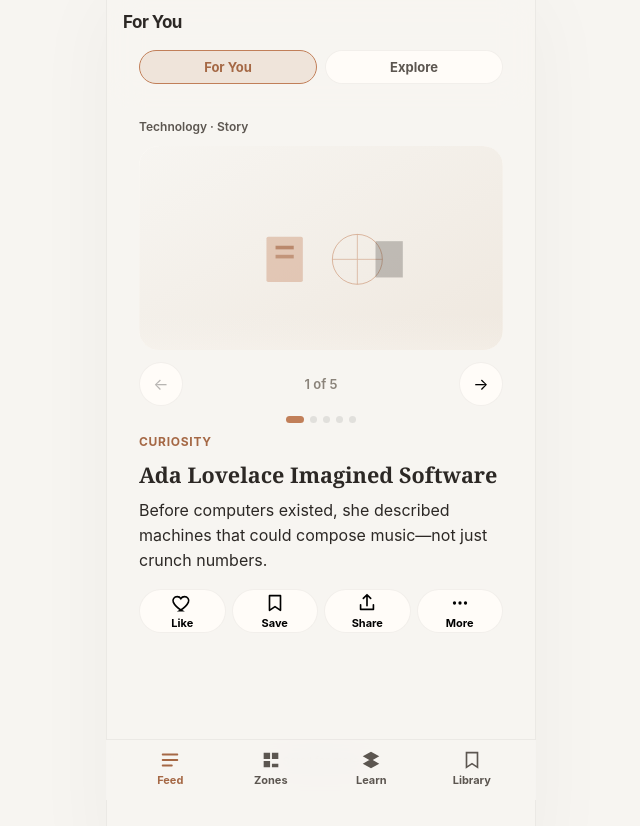
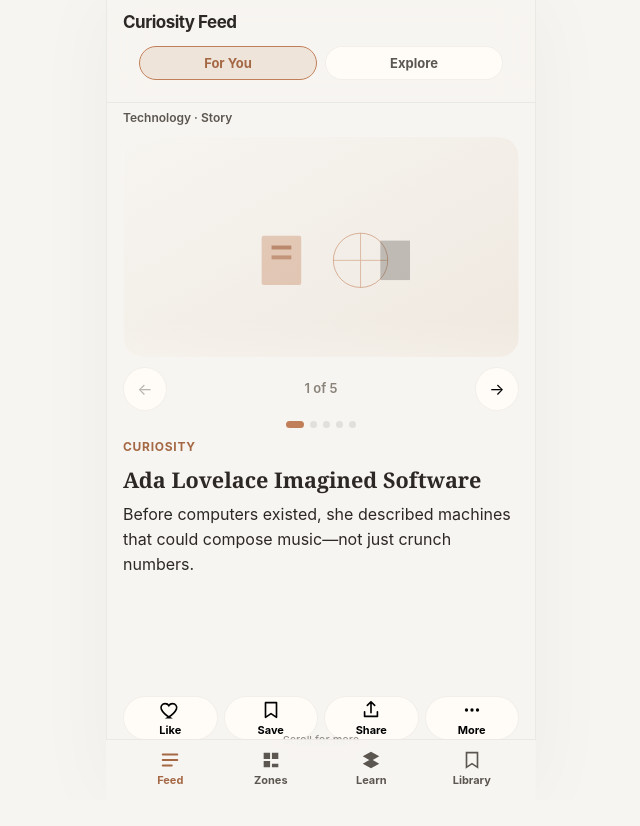
Before and after one commit to sakshamgoyal06/history_scroller, a React (Vite) app: page /#feed/feed-card-ada-lovelace in a window 1280 px wide. Shown: the top 826 px of the page, without its empty margins (319-959 px from the left). After the commit the page ends 800 px from the top, so only its background shows below. Built offline with nearby package versions, Linux system fonts and the light colour scheme.

Commit message:
fix: For You reel layout — no header overlap or bottom gap
Co-authored-by: sakshamgoyal06 <sakshamgoyal06@gmail.com>

```diff
--- a/src/App.jsx
+++ b/src/App.jsx
@@ -1856,9 +1856,7 @@ function App() {
                       ? learnActivePathMeta.topic
                       : homePanel === 'learn'
                         ? 'Learn a Topic'
-                        : homePanel === 'feed' && feedMode === 'forYou'
-                          ? 'For You'
-                          : 'Curiosity Feed'}
+                        : 'Curiosity Feed'}
           </h1>
           {!inDetail && showExploreChrome && (
             <div className="header-actions">
@@ -2033,7 +2031,7 @@ function App() {
       )}
 
       <main
-        className={`feed${homePanel === 'zones' && !inDetail ? ' feed--zones' : ''}${homePanel === 'learn' && !inDetail ? ' feed--learn' : ''}`}
+        className={`feed${homePanel === 'feed' && feedMode === 'forYou' && !inDetail ? ' feed--reel' : ''}${homePanel === 'zones' && !inDetail ? ' feed--zones' : ''}${homePanel === 'learn' && !inDetail ? ' feed--learn' : ''}`}
       >
         {!inDetail && homePanel === 'learn' && learnUiState !== 'path' ? (
           <>
--- a/src/feed/feed.css
+++ b/src/feed/feed.css
@@ -1,13 +1,32 @@
-.app--with-bottom-nav {
+.app--with-bottom-nav:not(.app--reel) {
   padding-bottom: calc(72px + env(safe-area-inset-bottom));
 }
 
+/* For You: column layout so header + reel + bottom nav never overlap */
+.app.app--reel {
+  display: flex;
+  flex-direction: column;
+  height: 100dvh;
+  max-height: 100dvh;
+  overflow: hidden;
+  min-height: 0;
+}
+
 .app--reel .top-bar {
-  border-bottom: none;
+  position: relative;
+  top: auto;
+  flex-shrink: 0;
+  border-bottom: 1px solid var(--line);
+  z-index: 20;
+}
+
+.app--reel .brand {
+  margin-bottom: 10px;
 }
 
 .app--reel .feed-subnav {
-  margin-bottom: 4px;
+  margin-bottom: 0;
+  padding-bottom: 10px;
 }
 
 .feed-subnav {
@@ -71,21 +90,32 @@
   color: var(--accent-deep);
 }
 
+.app--reel .feed.feed--reel {
+  flex: 1;
+  min-height: 0;
+  overflow: hidden;
+  padding: 0;
+  gap: 0;
+}
+
 .learning-reel-wrap {
   position: relative;
-  height: calc(100dvh - 140px - env(safe-area-inset-top));
-  min-height: 420px;
+  height: 100%;
+  min-height: 0;
+  box-sizing: border-box;
+  padding-bottom: calc(52px + env(safe-area-inset-bottom));
 }
 
 .learning-reel-hint {
   position: absolute;
-  bottom: 8px;
+  bottom: calc(52px + env(safe-area-inset-bottom));
   left: 50%;
   transform: translateX(-50%);
   font-size: 0.6875rem;
   color: var(--ink-muted);
   pointer-events: none;
   opacity: 0.7;
+  z-index: 2;
 }
 
 .learning-reel {
@@ -97,11 +127,27 @@
 }
 
 .reel-page {
-  min-height: 100%;
+  height: 100%;
+  min-height: 0;
   scroll-snap-align: start;
   scroll-snap-stop: always;
-  padding: 0 var(--feed-pad) 24px;
+  padding: 6px var(--feed-pad) 8px;
   box-sizing: border-box;
+  display: flex;
+  flex-direction: column;
+}
+
+.reel-item {
+  flex: 1;
+  min-height: 0;
+  display: flex;
+  flex-direction: column;
+}
+
+.reel-item .feed-actions {
+  margin-top: auto;
+  flex-shrink: 0;
+  padding-top: 10px;
 }
 
 .reel-item-meta {
@@ -114,8 +160,9 @@
 .reel-art-wrap {
   border-radius: var(--radius-card);
   overflow: hidden;
-  margin-bottom: 12px;
-  max-height: 38vh;
+  margin-bottom: 10px;
+  max-height: min(34vh, 220px);
+  flex-shrink: 0;
 }
 
 .reel-art {
@@ -222,7 +269,7 @@
 .feed-actions {
   display: flex;
   gap: 6px;
-  margin-top: 16px;
+  margin-top: 0;
   flex-wrap: wrap;
 }
 
@@ -300,7 +347,20 @@
   border-radius: var(--radius-card);
   overflow: hidden;
   background: #111;
-  min-height: 200px;
+  flex-shrink: 0;
+  max-height: min(36vh, 240px);
+  aspect-ratio: 16 / 9;
+}
+
+.reel-item--video .reel-video-caption {
+  flex: 1;
+  min-height: 0;
+  overflow-y: auto;
+}
+
+.reel-item--video .reel-go-deeper {
+  flex-shrink: 0;
+  margin-top: 8px;
 }
 
 .reel-video-poster-btn {
```
